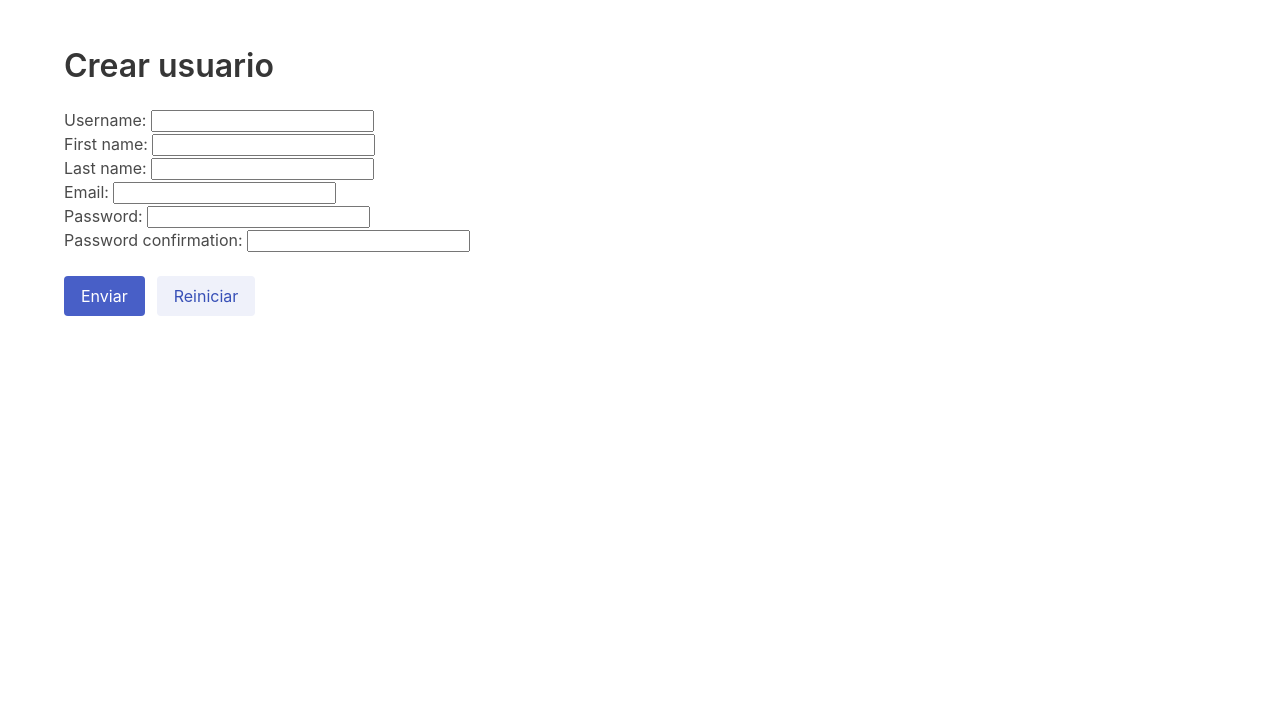
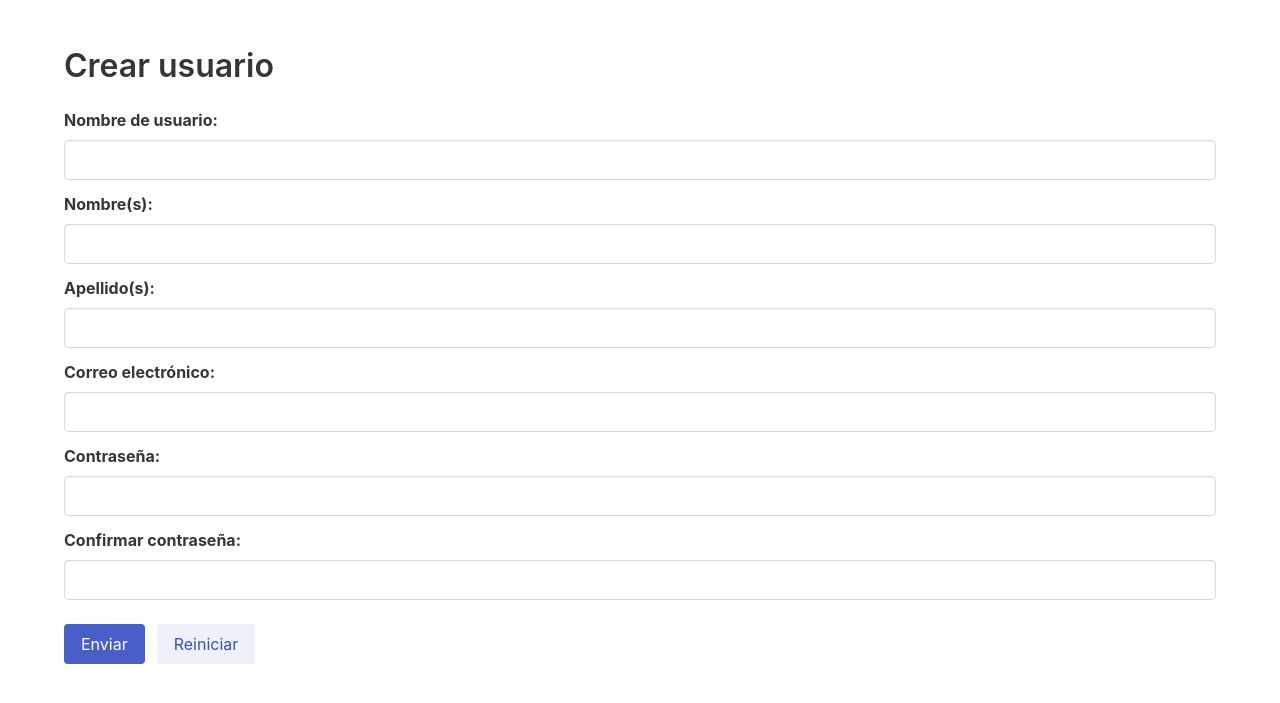
Before and after one commit to ultr4nerd/dw-pt-21-08-django, a Django app: page /signup in a window 1280 px wide. Shown: the top 703 px of the page. Run offline with Django 4.2, Linux system fonts and the light colour scheme.

Commit message:
Sesión 4 - 3

```diff
--- a/sesion_04/napster/settings.py
+++ b/sesion_04/napster/settings.py
@@ -108,3 +108,5 @@ DEFAULT_AUTO_FIELD = 'django.db.models.BigAutoField'
 # Authentication
 
 LOGIN_URL = "users:login"
+LOGIN_REDIRECT_URL = "music:show_songs"
+LOGOUT_REDIRECT_URL = LOGIN_URL
--- a/sesion_04/templates/users/login.html
+++ b/sesion_04/templates/users/login.html
@@ -8,9 +8,9 @@
 {% block content %}
   <section class="section">
     <div class="container">
-      {% if error %}
+      {% if form.errors %}
       <div class="notification is-danger is-light">
-        {{ error }}
+        Credenciales inválidas, inténtalo de nuevo
       </div>
       {% endif %}
 
@@ -41,6 +41,7 @@
           </div>
         </div>
 
+        <input type="hidden" name="next" value="{{ next }}">
       </form>
     </div>
   </section>
--- a/sesion_04/templates/users/signup.html
+++ b/sesion_04/templates/users/signup.html
@@ -8,25 +8,115 @@
 {% block content %}
   <section class="section">
     <div class="container">
+      {% for error in form.non_field_errors %}
+      <div class="notification is-danger is-light">
+        {{ error }}
+      </div>
+      {% endfor %}
 
       <h1 class="title">Crear usuario</h1>
 
       <form method="post">
         {% csrf_token %}
-        {{ form.as_p }}
-        <!-- <div class="field">
-          <label class="label">Nombre de usuario:</label>
+        <div class="field">
+          <label for="username-id" class="label">Nombre de usuario:</label>
           <div class="control">
-            <input class="input" type="text" name="username" />
+            <input
+              class="input{% if form.username.errors %} is-danger{% endif %}"
+              type="text"
+              name="username"
+              id="username-id"
+              {% if form.errors %}value="{{ form.username.value }}"{% endif %}
+              required
+              />
           </div>
+          {% for error in form.username.errors %}
+          <p class="help is-danger">{{ error }}</p>
+          {% endfor %}
         </div>
 
         <div class="field">
-          <label class="label">Contraseña:</label>
+          <label for="first-name-id" class="label">Nombre(s):</label>
           <div class="control">
-            <input class="input" type="password" name="password" />
+            <input
+              class="input{% if form.first_name.errors %} is-danger{% endif %}"
+              type="text"
+              name="first_name"
+              id="first-name-id"
+              {% if form.errors %}value="{{ form.first_name.value }}"{% endif %}
+              required
+            />
           </div>
-        </div> -->
+          {% for error in form.first_name.errors %}
+          <p class="help is-danger">{{ error }}</p>
+          {% endfor %}
+        </div>
+
+        <div class="field">
+          <label for="last-name-id" class="label">Apellido(s):</label>
+          <div class="control">
+            <input
+              class="input{% if form.last_name.errors %} is-danger{% endif %}"
+              type="text"
+              name="last_name"
+              id="last-name-id"
+              {% if form.errors %}value="{{ form.last_name.value }}"{% endif %}
+              required
+            />
+          </div>
+          {% for error in form.last_name.errors %}
+          <p class="help is-danger">{{ error }}</p>
+          {% endfor %}
+        </div>
+
+        <div class="field">
+          <label for="email-id" class="label">Correo electrónico:</label>
+          <div class="control">
+            <input
+              class="input{% if form.email.errors %} is-danger{% endif %}"
+              type="email"
+              name="email"
+              id="email-id"
+              {% if form.errors %}value="{{ form.email.value }}"{% endif %}
+              required
+            />
+          </div>
+          {% for error in form.email.errors %}
+          <p class="help is-danger">{{ error }}</p>
+          {% endfor %}
+        </div>
+
+        <div class="field">
+          <label for="password-id" class="label">Contraseña:</label>
+          <div class="control">
+            <input
+              class="input{% if form.password.errors %} is-danger{% endif %}"
+              type="password"
+              name="password"
+              id="password-id"
+              required
+            />
+          </div>
+          {% for error in form.password.errors %}
+          <p class="help is-danger">{{ error }}</p>
+          {% endfor %}
+        </div>
+
+        <div class="field">
+          <label for="password-confirmation-id" class="label">Confirmar contraseña:</label>
+          <div class="control">
+            <input
+              class="input{% if form.password_confirmation.errors %} is-danger{% endif %}"
+              type="password"
+              name="password_confirmation"
+              id="password-confirmation-id"
+              required
+            />
+          </div>
+          {% for error in form.password_confirmation.errors %}
+          <p class="help is-danger">{{ error }}</p>
+          {% endfor %}
+        </div>
 
         <div class="field is-grouped mt-5">
           <div class="control">
--- a/sesion_04/users/forms.py
+++ b/sesion_04/users/forms.py
@@ -1,6 +1,10 @@
 """User app forms"""
 
 from django import forms
+from django.contrib.auth import get_user_model
+
+
+User = get_user_model()
 
 
 class SignupForm(forms.Form):
@@ -10,3 +14,36 @@ class SignupForm(forms.Form):
     email = forms.EmailField()
     password = forms.CharField()
     password_confirmation = forms.CharField()
+
+    def clean_username(self):
+        username = self.cleaned_data.get("username")
+        username_exists = User.objects.filter(username=username).exists()
+        if username_exists:
+            raise forms.ValidationError(
+                "El nombre de usuario no está disponible"
+            )
+        return username
+
+    def clean_email(self):
+        email = self.cleaned_data.get("email")
+        email_exists = User.objects.filter(email=email).exists()
+        if email_exists:
+            raise forms.ValidationError(
+                "El correo electrónico ya está en uso"
+            )
+        return email
+
+    def clean(self):
+        data = self.cleaned_data
+        password = data.get("password")
+        password_confirmation = data.get("password_confirmation")
+
+        if password != password_confirmation:
+            raise forms.ValidationError("Las contraseñas no coinciden")
+
+        return data
+
+    def save(self):
+        data = self.cleaned_data
+        data.pop("password_confirmation")
+        return User.objects.create_user(**data)
--- a/sesion_04/users/urls.py
+++ b/sesion_04/users/urls.py
@@ -4,9 +4,10 @@ from django.urls import path
 
 from . import views
 
+
 app_name = "users"
 urlpatterns = [
-    path("", views.login_view, name="login"),
-    path("logout", views.logout_view, name="logout"),
-    path("signup", views.signup, name="signup"),
+    path("", views.LoginView.as_view(), name="login"),
+    path("logout", views.LogoutView.as_view(), name="logout"),
+    path("signup", views.SignupView.as_view(), name="signup"),
 ]
--- a/sesion_04/users/views.py
+++ b/sesion_04/users/views.py
@@ -1,7 +1,10 @@
 """Users app views"""
 
 from django.contrib.auth import get_user_model, authenticate, login, logout
+from django.contrib.auth import views as auth_views
 from django.shortcuts import redirect, render
+from django.urls import reverse_lazy
+from django.views import generic as generic_views
 
 from .forms import SignupForm
 
@@ -36,9 +39,39 @@ def logout_view(request):
 
 
 def signup(request):
+    if request.user.is_authenticated:
+        return redirect("music:show_songs")
+
     form = SignupForm()
-
     if request.method == 'POST':
         form = SignupForm(request.POST)
-        form.is_valid()
+        if form.is_valid():
+            user = form.save()
+            login(request, user)
+            return redirect("music:show_songs")
     return render(request, "users/signup.html", {"form": form})
+
+
+class LoginView(auth_views.LoginView):
+    template_name = "users/login.html"
+    redirect_authenticated_user = True
+
+
+class LogoutView(auth_views.LogoutView):
+    pass
+
+
+class SignupView(generic_views.FormView):
+    template_name = "users/signup.html"
+    form_class = SignupForm
+    success_url = reverse_lazy("music:show_songs")
+
+    def dispatch(self, request, *args, **kwargs):
+        if request.user.is_authenticated:
+            return redirect(self.success_url)
+        return super().dispatch(request, *args, **kwargs)
+
+    def form_valid(self, form):
+        user = form.save()
+        login(self.request, user)
+        return super().form_valid(form)
```
